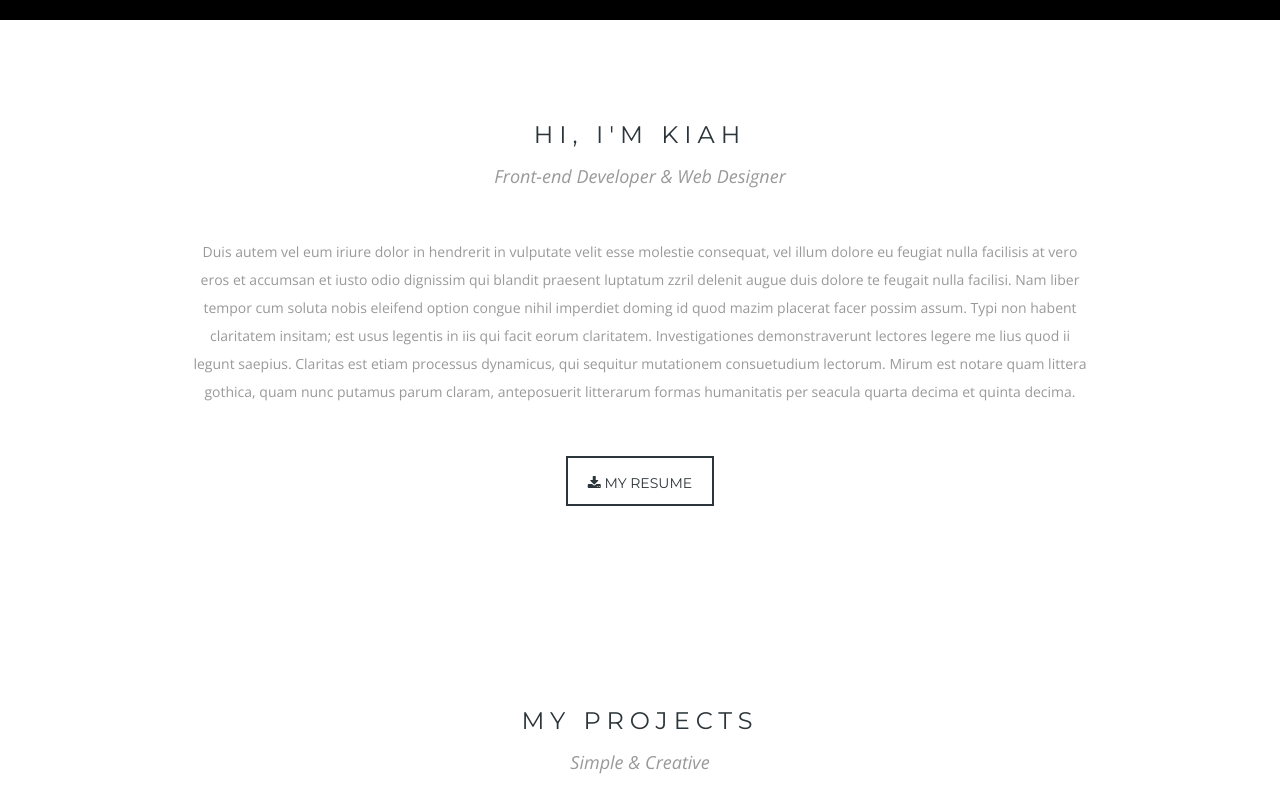
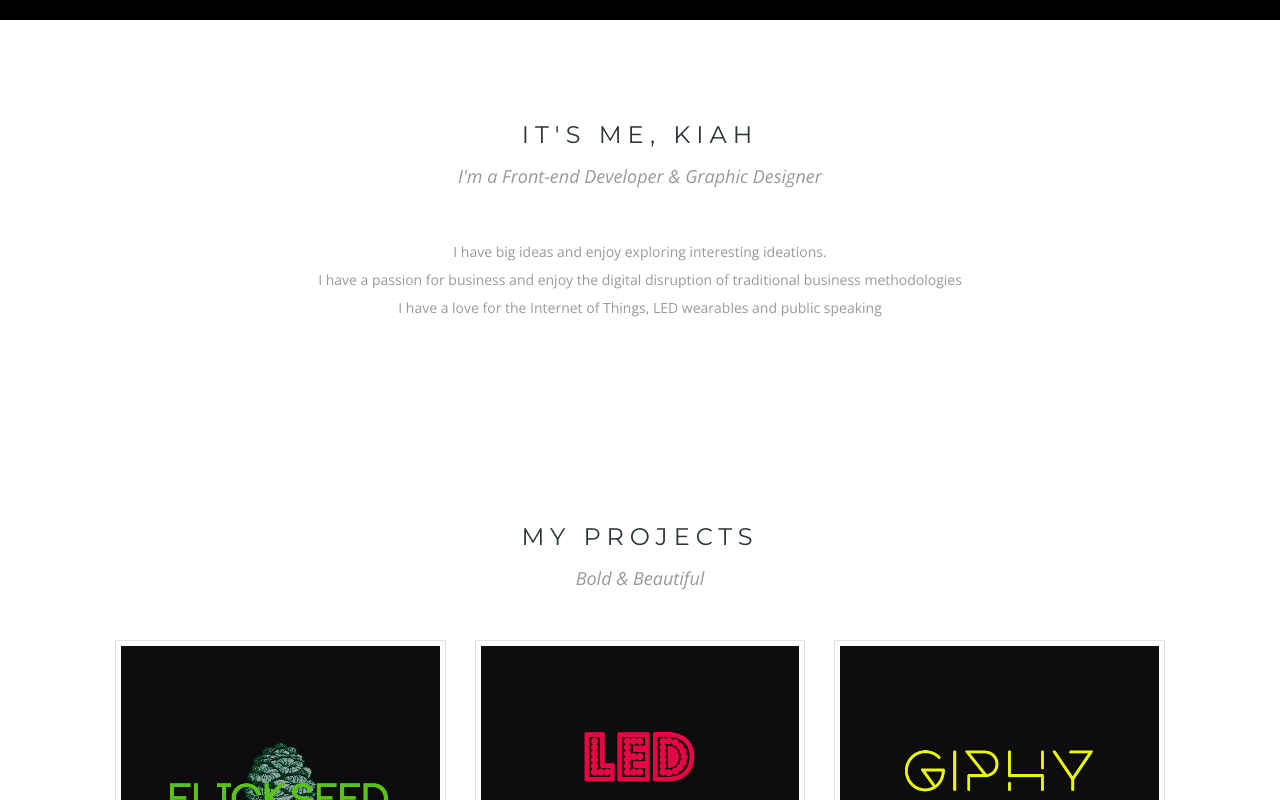
Before and after one commit to Kiahhickson/kiahhickson.github.io, a plain HTML site: page index.html in a window 1280 px wide. Shown: the part 580-1380 px from the top of the page. Drawn offline with nearby package versions, Linux system fonts and the light colour scheme; a script that the page names is missing.

Commit message:
additional changes, added about me

```diff
--- a/index.html
+++ b/index.html
@@ -38,10 +38,12 @@
 	<!-- ABOUT SECTION /////////////////////////////////////////////////////////////////////////// -->
 	<section id="about">
 		<div class="container_small">
-			<h2 class="section_title">Hi, I'm Kiah</h2>
-			<h3 class="section_subtitle">Front-end Developer & Web Designer</h3>
-			<p>Duis autem vel eum iriure dolor in hendrerit in vulputate velit esse molestie consequat, vel illum dolore eu feugiat nulla facilisis at vero eros et accumsan et iusto odio dignissim qui blandit praesent luptatum zzril delenit augue duis dolore te feugait nulla facilisi. Nam liber tempor cum soluta nobis eleifend option congue nihil imperdiet doming id quod mazim placerat facer possim assum. Typi non habent claritatem insitam; est usus legentis in iis qui facit eorum claritatem. Investigationes demonstraverunt lectores legere me lius quod ii legunt saepius. Claritas est etiam processus dynamicus, qui sequitur mutationem consuetudium lectorum. Mirum est notare quam littera gothica, quam nunc putamus parum claram, anteposuerit litterarum formas humanitatis per seacula quarta decima et quinta decima.</p>
-			<a href="images/resume.pdf" class="button"><i class="fa fa-download"></i> My Resume</a>
+			<h2 class="section_title">It's me, Kiah</h2>
+			<h3 class="section_subtitle">I'm a Front-end Developer & Graphic Designer</h3>
+			<p>I have big ideas and enjoy exploring interesting ideations.</p>
+			<p>I have a passion for business and enjoy the digital disruption of traditional business methodologies</p>
+			<p>I have a love for the Internet of Things, LED wearables and public speaking</p>
+		<!-- 	<a href="images/resume.pdf" class="button"><i class="fa fa-download"></i> My Resume</a> -->
 		</div>
 	</section>
 	<!-- END ABOUT SECTION /////////////////////////////////////////////////////////////////////////// -->
@@ -50,7 +52,7 @@
 	<section id="portfolio">
 		<div class="container_big">
 			<h2 class="section_title">My Projects</h2>
-			<h3 class="section_subtitle">Simple & Creative</h3>
+			<h3 class="section_subtitle">Bold & Beautiful</h3>
 			<div class="works">
 				<!-- Work 01 -->
 				<article>
@@ -115,7 +117,7 @@
 	<section id="contact">
 		<div class="container_small">
 			<h2 class="section_title">Say Hello!</h2>
-			<h3 class="section_subtitle">Let's Make Something Awesome</h3>
+			<h3 class="section_subtitle">Let's Create Something Awesome</h3>
 			<div class="info">
 				<!-- Email -->
 				<div>
```
